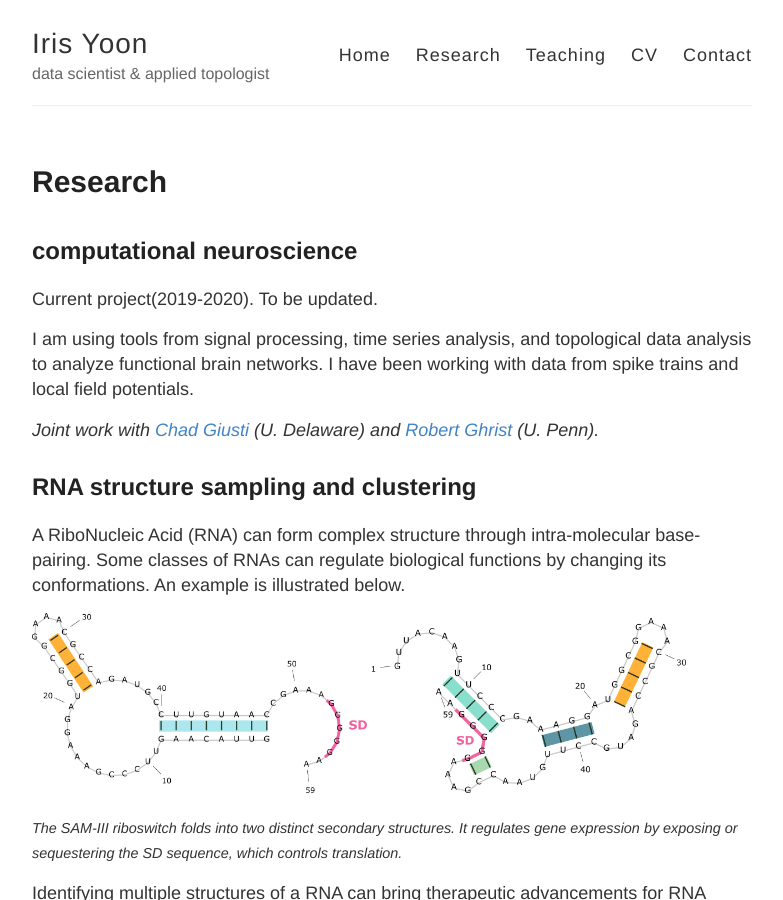
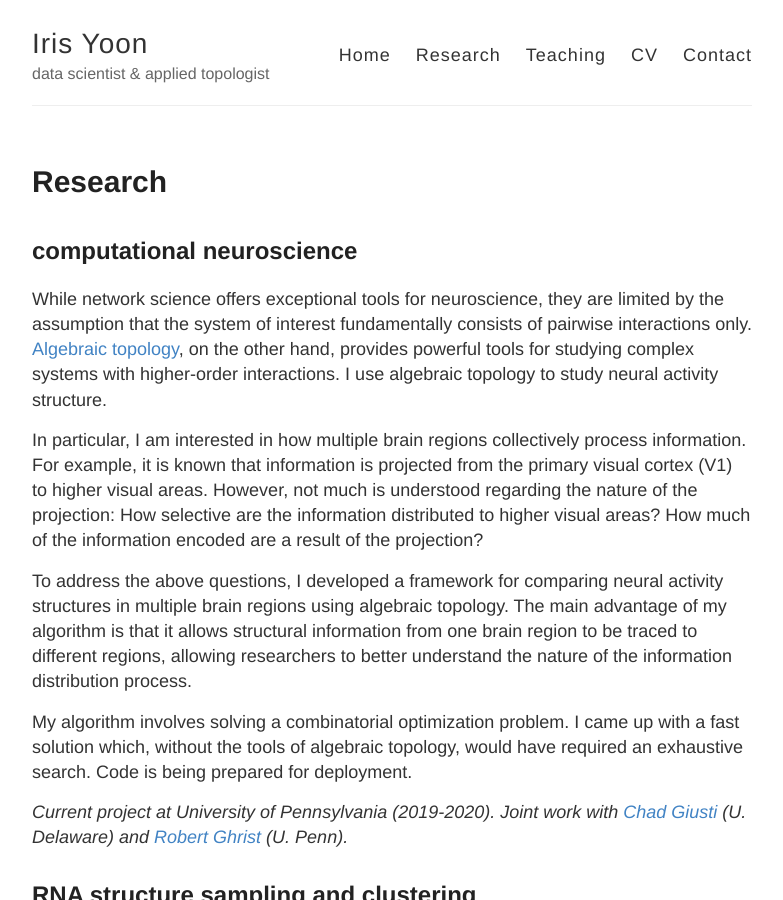
Before and after one commit to irishryoon/irishryoon.github.io, a Jekyll site: the page built from research.md, in a window 1280 px wide and 900 px high. Shown: the whole window, without its empty margins (248-1031 px from the left). Built offline with Jekyll 4.4.1, drawn with Linux system fonts in a browser that asks for light colours.

Commit message:
research updated

```diff
--- a/research.md
+++ b/research.md
@@ -6,13 +6,15 @@ permalink: /research/
 
 ## computational neuroscience
 
-Current project(2019-2020). To be updated.
+While network science offers exceptional tools for neuroscience, they are limited by the assumption that the system of interest fundamentally consists of pairwise interactions only. <a href="https://link.springer.com/article/10.1007/s10827-016-0608-6"> Algebraic topology</a>, on the other hand, provides powerful tools for studying complex systems with higher-order interactions. I use algebraic topology to study neural activity structure.
 
-I am using tools from signal processing, time series analysis, and topological data analysis to analyze functional brain networks. I have been working with data from spike trains and local field potentials.
+In particular, I am interested in how multiple brain regions collectively process information. For example, it is known that information is projected from the primary visual cortex (V1) to higher visual areas. However, not much is understood regarding the nature of the projection: How selective are the information distributed to higher visual areas? How much of the information encoded are a result of the projection?
 
-*Joint work with <a href="http://www.chadgiusti.com/">Chad Giusti</a> (U. Delaware) and <a href="https://www.math.upenn.edu/~ghrist/">Robert Ghrist</a> (U. Penn).*
+To address the above questions, I developed a framework for comparing neural activity structures in multiple brain regions using algebraic topology. The main advantage of my algorithm is that it allows structural information from one brain region to be traced to different regions, allowing researchers to better understand the nature of the information  distribution process.
 
+My algorithm involves solving a combinatorial optimization problem. I came up with a fast solution which, without the tools of algebraic topology, would have required an exhaustive search. Code is being prepared for deployment.
 
+*Current project at University of Pennsylvania (2019-2020). Joint work with <a href="http://www.chadgiusti.com/">Chad Giusti</a> (U. Delaware) and <a href="https://www.math.upenn.edu/~ghrist/">Robert Ghrist</a> (U. Penn).*
 
 ## RNA structure sampling and clustering
 
```
Also changed, not shown: 1 other file.
